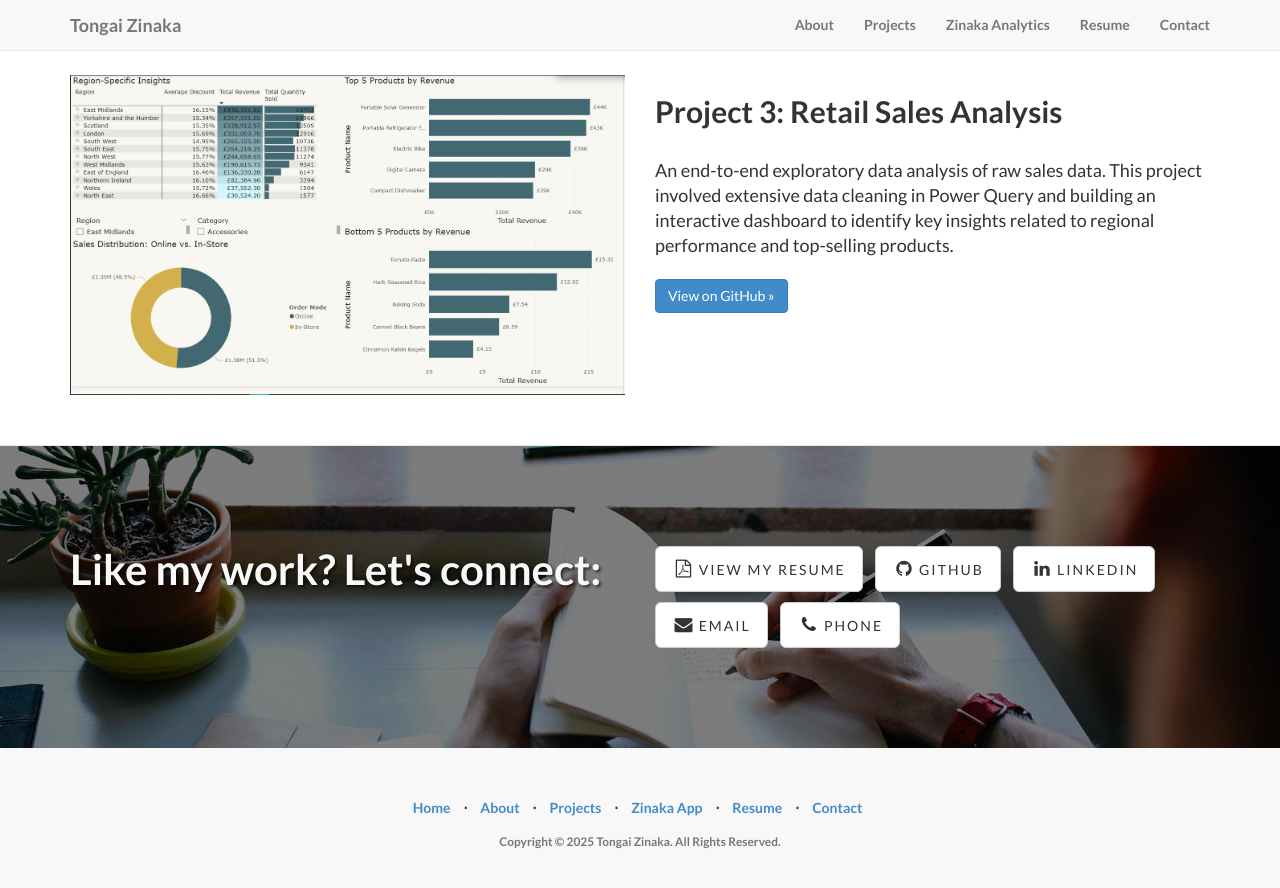
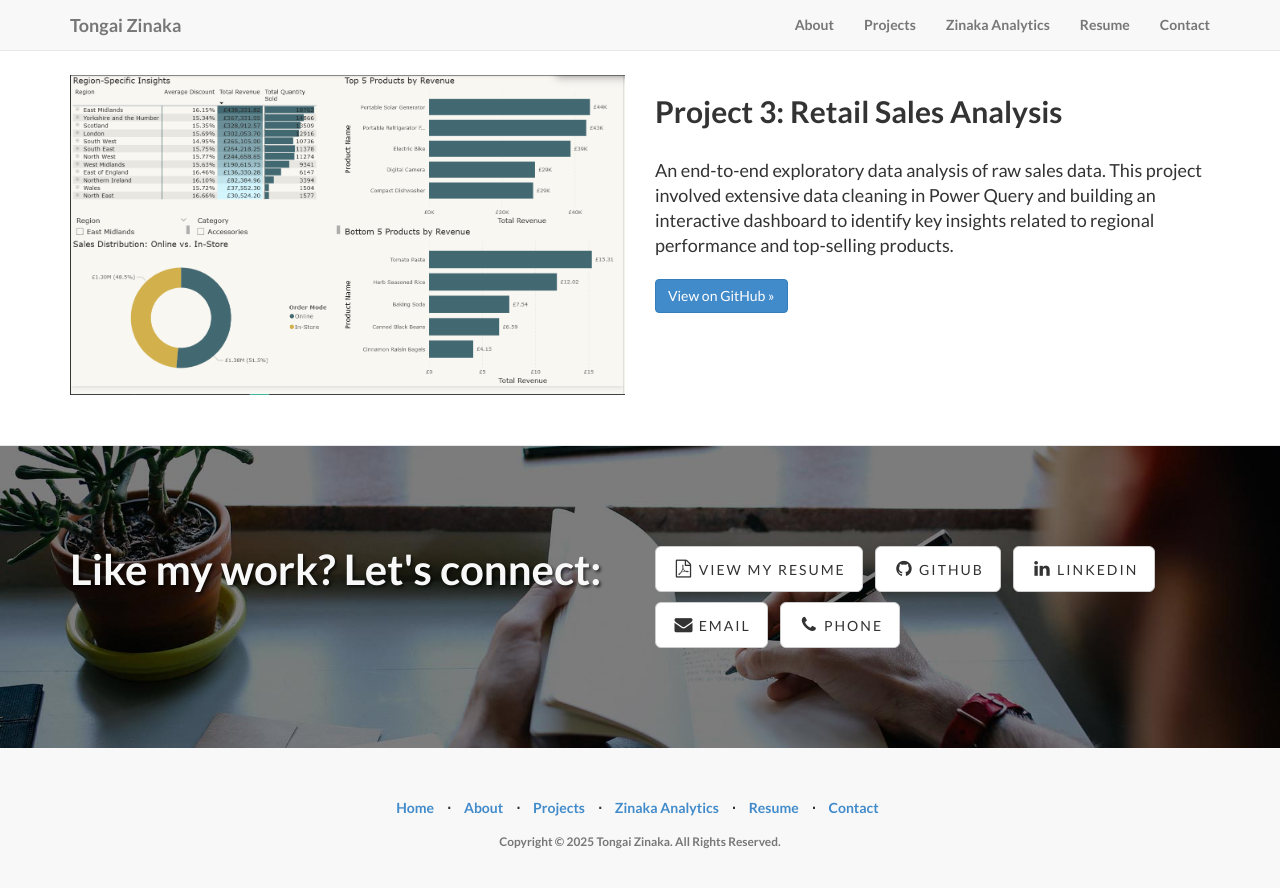
Before and after one commit to Tongai-Zinaka/tongai-zinaka.github.io, a Jekyll site: the page built from index.html, in a window 1280 px wide and 900 px high, scrolled down 2451 px. Shown: the top 888 px of the window. Built offline with Jekyll 4.4.1, drawn with Linux system fonts in a browser that asks for light colours.

Commit message:
Update footer.html

```diff
--- a/_includes/footer.html
+++ b/_includes/footer.html
@@ -17,7 +17,7 @@
                     </li>
                     <li class="footer-menu-divider">&sdot;</li>
                     <li>
-                        <a href="/app.html">Zinaka App</a>
+                        <a href="/analytics/">Zinaka Analytics</a>
                     </li>
                     <li class="footer-menu-divider">&sdot;</li>
                     <li>
```
